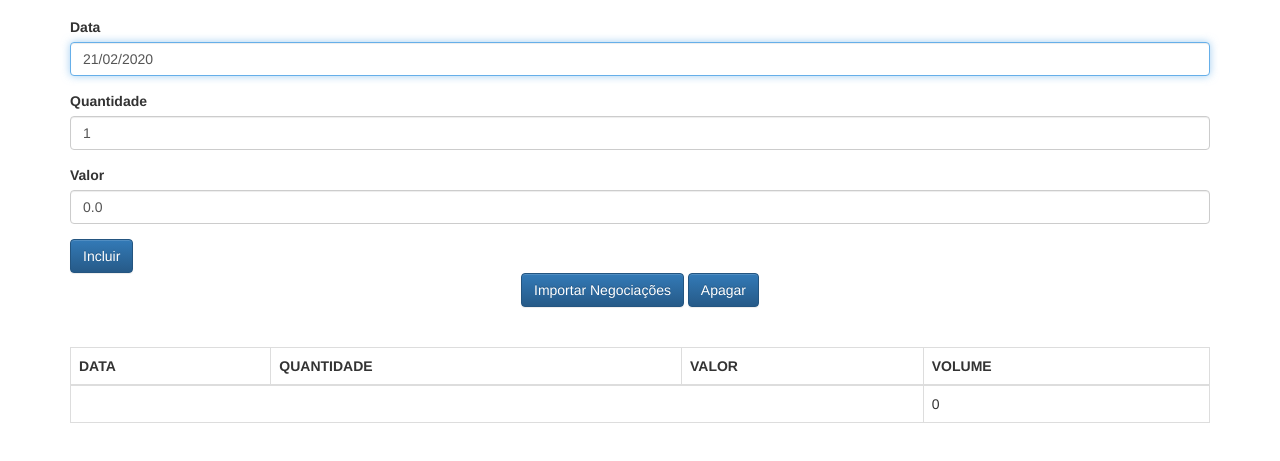
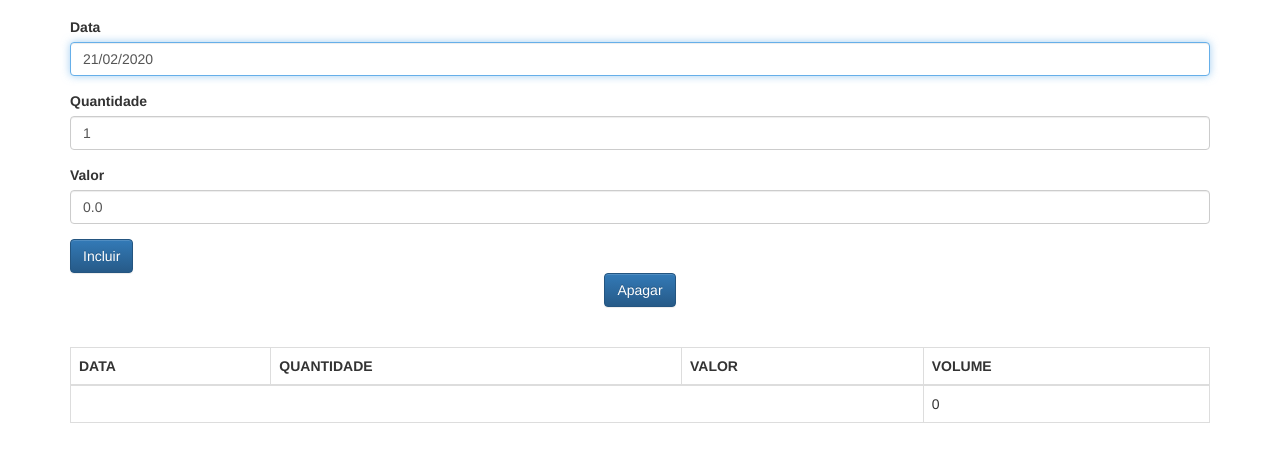
Before and after one commit to marciommrs/Formacao_React, a plain HTML site: page JavaScript_3/aluraframe/client/index.html in a window 1280 px wide. Shown: the part 125-586 px from the top of the page. Drawn offline with Linux system fonts and the light colour scheme; no server answers.

Commit message:
Retirando botão de importação

```diff
--- a/JavaScript_3/aluraframe/client/index.html
+++ b/JavaScript_3/aluraframe/client/index.html
@@ -35,9 +35,6 @@
     </form>
 
     <div class="text-center">
-        <button class="btn btn-primary text-center" type="button" onclick="negociacaoController.importaNegociacoes()">
-            Importar Negociações
-        </button>
         <button class="btn btn-primary text-center" type="button" onclick="negociacaoController.apaga()">
             Apagar
         </button>
```
